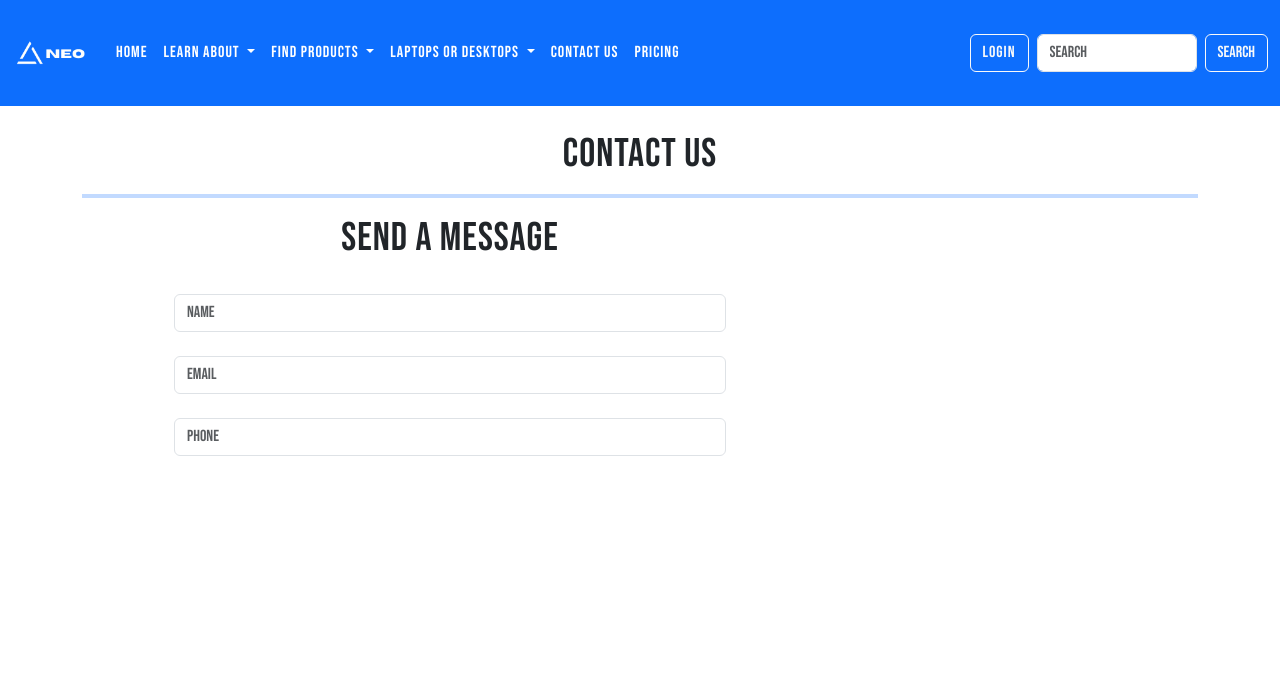
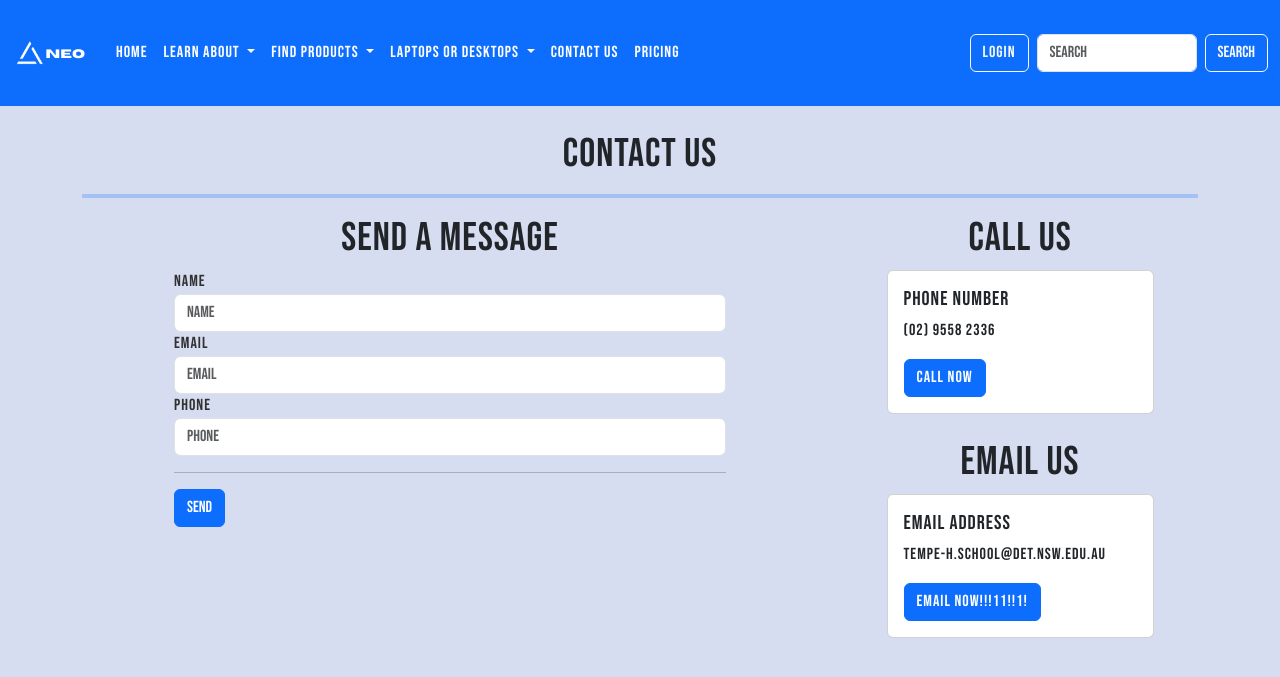
Before and after one commit to TempeHS/2026CT_Web_Khoi.C, a Flask app: page /contact.html in a window 1280 px wide. Shown: the top 677 px of the page. Run offline with Flask 3, Linux system fonts and the light colour scheme.

Commit message:
added more img and alert

```diff
--- a/static/css/style.css
+++ b/static/css/style.css
@@ -5,6 +5,7 @@ body {
   font-weight: 400;
   font-style: normal;
   letter-spacing: 1px;
+  background-color: #d7ddf0;
 }
 
 .navbar-brand img {
@@ -76,3 +77,7 @@ label {
   width: 50%;
   height: auto;
 }
+
+.label-gray {
+  color: rgb(49, 49, 49);
+}
--- a/static/js/script.js
+++ b/static/js/script.js
@@ -0,0 +1,19 @@
+function showAlert(message, type) {
+  const alertPlaceholder = document.getElementById("liveAlertPlaceholder");
+  const wrapper = document.createElement("div");
+  wrapper.innerHTML = [
+    `<div class="alert alert-${type} alert-dismissible" role="alert">`,
+    `   <div>${message}</div>`,
+    '   <button type="button" class="btn-close" data-bs-dismiss="alert" aria-label="Close"></button>',
+    "</div>",
+  ].join("");
+
+  alertPlaceholder.append(wrapper);
+}
+
+const alertTrigger = document.getElementById("liveAlertBtn");
+if (alertTrigger) {
+  alertTrigger.addEventListener("click", () => {
+    appendAlert("You sent a message!", "primary");
+  });
+}
--- a/templates/contact.html
+++ b/templates/contact.html
@@ -1,4 +1,5 @@
 {% extends 'layout.html' %}{% block content %}
+
 <div class="container">
   <br />
   <h1 class="d-flex justify-content-center">Contact Us</h1>
@@ -10,7 +11,7 @@
       <h1>Send A Message</h1>
       <form class="w-75">
         <div class="form-group">
-          <label for="exampleInputName1">Name</label>
+          <label for="exampleInputName1" class="label-gray">Name</label>
           <input
             type="email"
             class="form-control"
@@ -18,24 +19,56 @@
             aria-describedby="nameHelp"
             placeholder="Name"
           />
-          <label for="exampleInputEmail1">Email</label>
+          <label for="exampleInputEmail1" class="label-gray">Email</label>
           <input
             type="email"
             class="form-control"
             id="exampleInputEmail1"
             placeholder="Email"
           />
-          <label for="exampleInputPhone1">Phone</label>
+          <label for="exampleInputPhone1" class="label-gray">Phone</label>
           <input
             type="tel"
             class="form-control"
             id="exampleInputPhone1"
             placeholder="Phone"
-            pattern="[0-9]{3}-[0-9]{2}-[0-9]{3}"
           />
+          <hr />
+          <div id="liveAlertPlaceholder" class="label-gray"></div>
+          <button
+            type="button"
+            class="btn btn-primary d-flex justify-content-center"
+            id="liveAlertBtn"
+            onclick="showAlert('You sent a message!', 'primary')"
+          >
+            Send
+          </button>
         </div>
       </form>
     </div>
+    <div
+      class="col-lg-4 col-md-4 col-sm-12 d-flex flex-column align-items-center"
+    >
+      <h1 class="d-flex justify-content-center">Call Us</h1>
+      <div class="card" style="width: 75%">
+        <div class="card-body">
+          <h5 class="card-title">Phone Number</h5>
+          <p class="card-text">(02) 9558 2336</p>
+          <a href="tel:+0295582336" class="btn btn-primary">Call Now</a>
+        </div>
+      </div>
+      <br />
+      <h1 class="d-flex justify-content-center">Email Us</h1>
+      <div class="card" style="width: 75%">
+        <div class="card-body">
+          <h5 class="card-title">Email Address</h5>
+          <p class="card-text">tempe-h.school@det.nsw.edu.au</p>
+          <a href="mailto:tempe-h.school@det.nsw.edu.au" class="btn btn-primary"
+            >Email NOW!!!11!!1!</a
+          >
+        </div>
+      </div>
+    </div>
+    {% endblock %}
   </div>
 </div>
-{% endblock %}
--- a/templates/layout.html
+++ b/templates/layout.html
@@ -20,5 +20,6 @@
       integrity="sha384-k6d4wzSIapyDyv1kpU366/PK5hCdSbCRGRCMv+eplOQJWyd1fbcAu9OCUj5zNLiq"
       crossorigin="anonymous"
     ></script>
+    <script src="static/js/script.js"></script>
   </body>
 </html>
--- a/templates/login.html
+++ b/templates/login.html
@@ -6,6 +6,7 @@
     min-height: 100vh;
   }
 </style>
+<br /><br /><br /><br /><br />
 <form>
   <div class="signup-bg container col-lg-4 col-md-8 col-sm-12">
     <div class="form-group">
--- a/templates/pricing.html
+++ b/templates/pricing.html
@@ -61,8 +61,6 @@
     font-weight: 500;
     font-size: 50px;
     margin-bottom: 0px;
-  }
-  .single-pricing {
   }
   .single-pricing h5 {
     font-size: 14px;
--- a/templates/signup.html
+++ b/templates/signup.html
@@ -11,6 +11,7 @@
     color: white;
   }
 </style>
+<br /><br /><br /><br />
 <form>
   <div class="signup-bg container col-lg-4 col-md-8 col-sm-12">
     <div class="form-group">
```
Also changed, not shown: templates/index.html (+10 -1 lines), static/images/Slider1.png, static/images/Slider2.png, static/images/Slider3.png, static/images/pages/laptop_icon.png (deleted).
